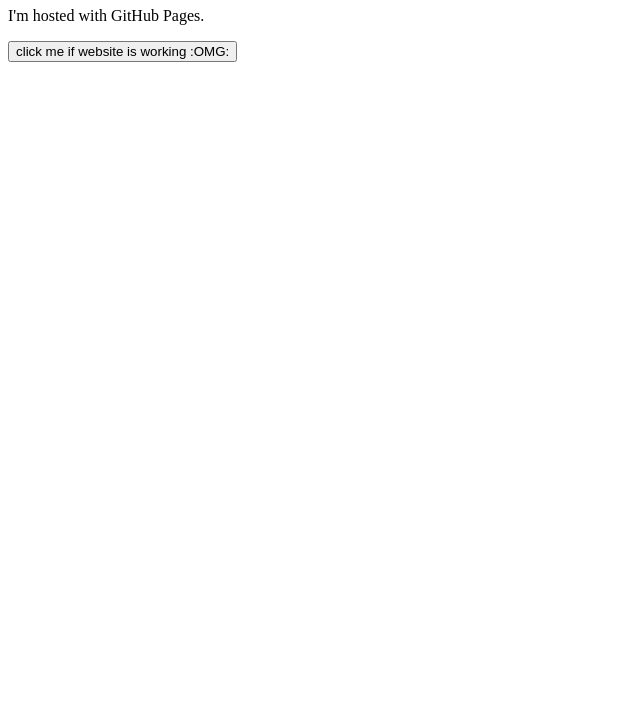
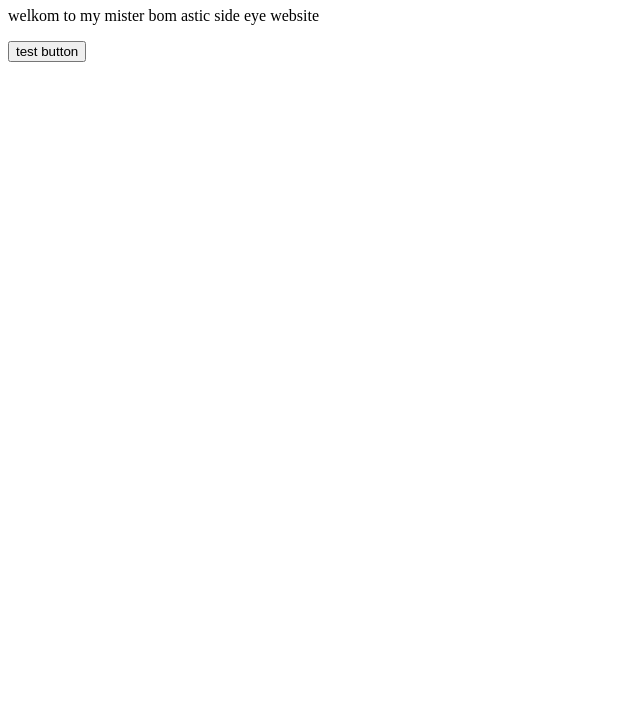
Before and after one commit to imzeme/imzeme.github.io, a plain HTML site: page index.html in a window 1280 px wide. Shown: the part 73-800 px from the top of the page, without its empty margins (0-640 px from the left). Drawn offline with Linux system fonts and the light colour scheme.

Commit message:
Update index.html

```diff
--- a/index.html
+++ b/index.html
@@ -2,7 +2,7 @@
 <html>
 <body>
 <h1>Hello World</h1>
-<p>I'm hosted with GitHub Pages.</p>
-<button>click me if website is working :OMG:</button>
+<p>welkom to my mister bom astic side eye website</p>
+<button>test button</button>
 </body>
 </html>
```
